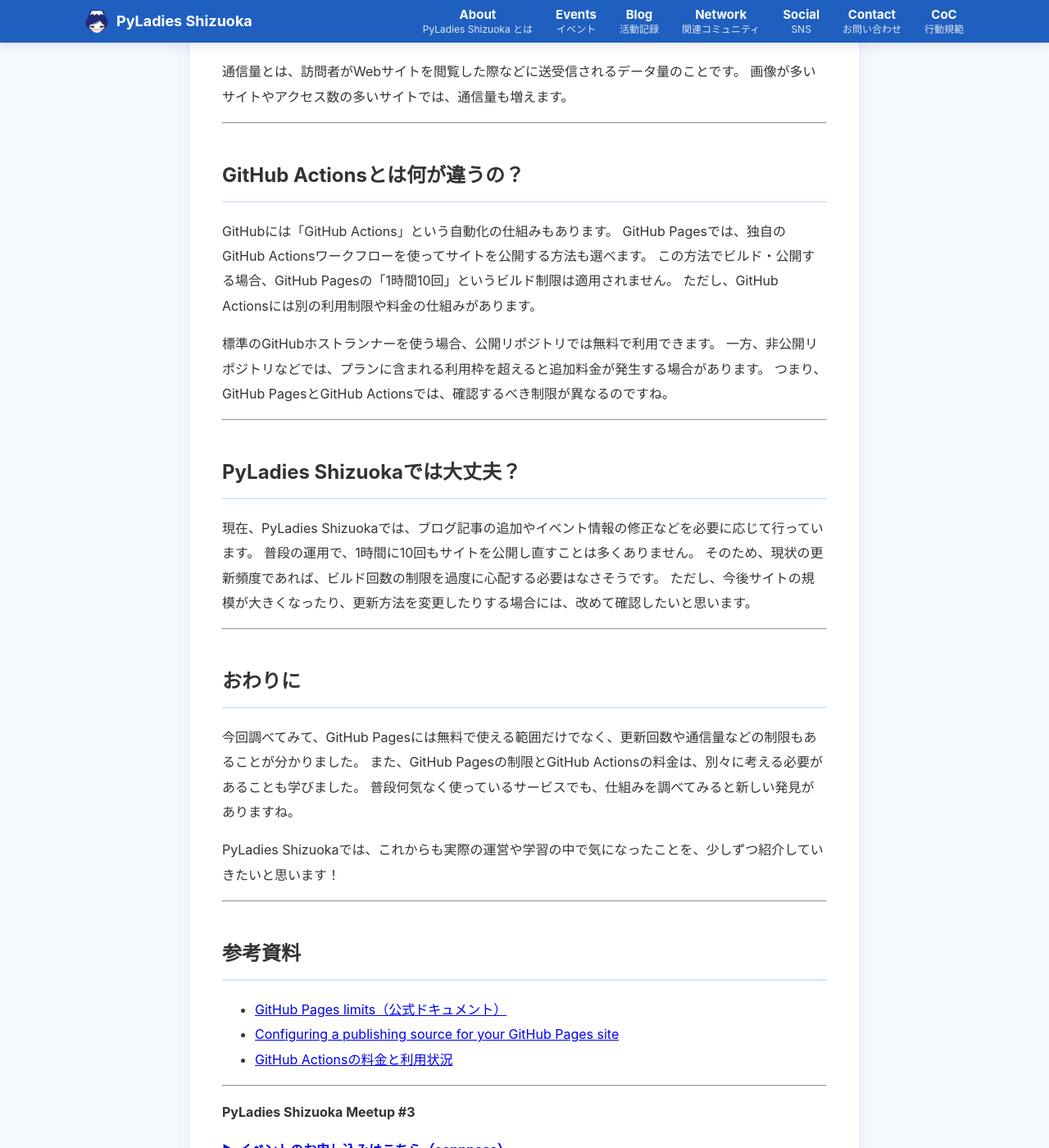
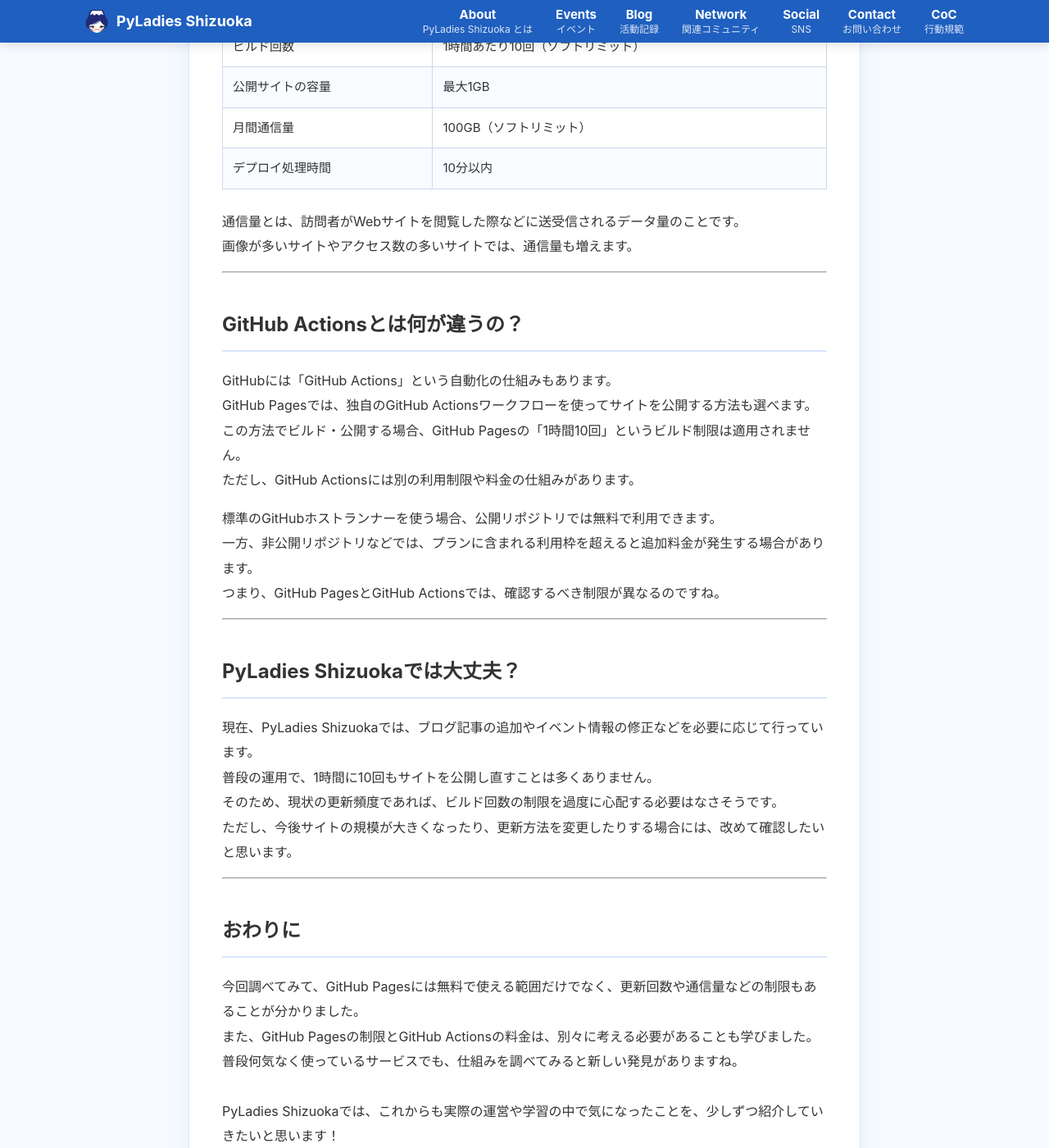
Before and after one commit to PyLadiesShizuoka/pyladiesshizuoka.github.io, a Jekyll site: the page built from _posts/2026-11-07-github-pages-free-limits.md, in a window 1280 px wide and 1400 px high, scrolled down 3120 px. Shown: the whole window at 82% size. Built offline with Jekyll 4.4.1, drawn with Linux system fonts in a browser that asks for light colours; some of the changed text lies outside the part shown.

Commit message:
Update 2026-11-07-github-pages-free-limits.md

```diff
--- a/_posts/2026-11-07-github-pages-free-limits.md
+++ b/_posts/2026-11-07-github-pages-free-limits.md
@@ -5,13 +5,13 @@
 ---
 こんにちは、PyLadies Shizuokaです！
 
-PyLadies ShizuokaのWebサイトは、GitHub Pagesを使って公開しています。
-普段はGitHub上でファイルを編集し、変更を保存（コミット）することでWebサイトを更新しています。
+PyLadies ShizuokaのWebサイトは、GitHub Pagesを使って公開しています。<br>
+普段はGitHub上でファイルを編集し、変更を保存（コミット）することでWebサイトを更新しています。<br>
 そんな中、ふと疑問が浮かびました。
 
 **「GitHub Pagesって、何度も更新していたら無料の利用枠を使い切ってしまうのでは？」**
 
-無料で使えるのはありがたいけれど、どこまで無料なのか、実はよく分かっていませんでした。
+無料で使えるのはありがたいけれど、どこまで無料なのか、実はよく分かっていませんでした。<br>
 そこで、GitHubの公式ドキュメントを調べてみました！
 
 ---
@@ -27,14 +27,14 @@
 
 今回調べるきっかけになったのは、私自身の勘違いでした。
 
-GitHub PagesでWebサイトを更新するたびに、**何かしらの「トークン」を消費している**と思っていたのです。
-生成AIのサービスでは、文章の処理量を「トークン」という単位で表すことがあります。
+GitHub PagesでWebサイトを更新するたびに、**何かしらの「トークン」を消費している**と思っていたのです。<br>
+生成AIのサービスでは、文章の処理量を「トークン」という単位で表すことがあります。<br>
 そのイメージから、
 
 - GitHub Pagesも更新するたびに無料枠を消費して、一定量を超えると有料になるのでは？
 - ブログを何度も書き直していたら、いつの間にか無料枠を使い切ってしまうのでは？
 
-と考えたり、心配したりしていました。
+と考えたり、心配したりしていました。<br>
 ところが、調べてみると、GitHub Pagesの更新は**生成AIのようにトークンを消費する仕組みではありません**でした。
 
 GitHub Pagesには、
@@ -42,9 +42,9 @@
 - 「ビルド回数」の制限がある
 - GitHub Actionsには「実行時間」などに応じた利用枠や料金の仕組みがある
 
-ことが分かりました。
-つまり、私が心配していた「更新するたびにトークンが減って、なくなったら有料になる」という理解は間違っていたのです。
-同じGitHubのサービスでも、何を利用するかによって制限や料金の考え方が違うのですね。
+ことが分かりました。<br>
+つまり、私が心配していた「更新するたびにトークンが減って、なくなったら有料になる」という理解は間違っていたのです。<br>
+同じGitHubのサービスでも、何を利用するかによって制限や料金の考え方が違うのですね。<br>
 
 では、実際にGitHub Pagesは何回まで更新できるのでしょうか？
 
@@ -72,13 +72,13 @@
 ---
 ## 10回を超えたら有料になるの？ {#pricing}
 
-ここが一番気になっていたところです。
+ここが一番気になっていたところです。<br>
 結論からいうと、
 
 **10回を超えたからといって、自動的に有料になるわけではありません。**
 
-GitHub Pagesのビルド回数の制限は、料金の境界ではなく、サービスを安定して提供するための制限です。
-そのため、料金を支払えば単純に更新回数を増やせる、という仕組みではありません。
+GitHub Pagesのビルド回数の制限は、料金の境界ではなく、サービスを安定して提供するための制限です。<br>
+そのため、料金を支払えば単純に更新回数を増やせる、という仕組みではありません。<br>
 
 ---
 ## ほかにも制限はあるの？ {#other-limits}
@@ -92,36 +92,36 @@
 | 月間通信量 | 100GB（ソフトリミット） |
 | デプロイ処理時間 | 10分以内 |
 
-通信量とは、訪問者がWebサイトを閲覧した際などに送受信されるデータ量のことです。
+通信量とは、訪問者がWebサイトを閲覧した際などに送受信されるデータ量のことです。<br>
 画像が多いサイトやアクセス数の多いサイトでは、通信量も増えます。
 
 ---
 ## GitHub Actionsとは何が違うの？ {#actions}
 
-GitHubには「GitHub Actions」という自動化の仕組みもあります。
-GitHub Pagesでは、独自のGitHub Actionsワークフローを使ってサイトを公開する方法も選べます。
-この方法でビルド・公開する場合、GitHub Pagesの「1時間10回」というビルド制限は適用されません。
-ただし、GitHub Actionsには別の利用制限や料金の仕組みがあります。
+GitHubには「GitHub Actions」という自動化の仕組みもあります。<br>
+GitHub Pagesでは、独自のGitHub Actionsワークフローを使ってサイトを公開する方法も選べます。<br>
+この方法でビルド・公開する場合、GitHub Pagesの「1時間10回」というビルド制限は適用されません。<br>
+ただし、GitHub Actionsには別の利用制限や料金の仕組みがあります。<br>
 
-標準のGitHubホストランナーを使う場合、公開リポジトリでは無料で利用できます。
-一方、非公開リポジトリなどでは、プランに含まれる利用枠を超えると追加料金が発生する場合があります。
-つまり、GitHub PagesとGitHub Actionsでは、確認するべき制限が異なるのですね。
+標準のGitHubホストランナーを使う場合、公開リポジトリでは無料で利用できます。<br>
+一方、非公開リポジトリなどでは、プランに含まれる利用枠を超えると追加料金が発生する場合があります。<br>
+つまり、GitHub PagesとGitHub Actionsでは、確認するべき制限が異なるのですね。<br>
 
 ---
 ## PyLadies Shizuokaでは大丈夫？ {#pyladies}
 
-現在、PyLadies Shizuokaでは、ブログ記事の追加やイベント情報の修正などを必要に応じて行っています。
-普段の運用で、1時間に10回もサイトを公開し直すことは多くありません。
-そのため、現状の更新頻度であれば、ビルド回数の制限を過度に心配する必要はなさそうです。
-ただし、今後サイトの規模が大きくなったり、更新方法を変更したりする場合には、改めて確認したいと思います。
+現在、PyLadies Shizuokaでは、ブログ記事の追加やイベント情報の修正などを必要に応じて行っています。<br>
+普段の運用で、1時間に10回もサイトを公開し直すことは多くありません。<br>
+そのため、現状の更新頻度であれば、ビルド回数の制限を過度に心配する必要はなさそうです。<br>
+ただし、今後サイトの規模が大きくなったり、更新方法を変更したりする場合には、改めて確認したいと思います。<br>
 
 ---
 ## おわりに {#summary}
 
-今回調べてみて、GitHub Pagesには無料で使える範囲だけでなく、更新回数や通信量などの制限もあることが分かりました。
-また、GitHub Pagesの制限とGitHub Actionsの料金は、別々に考える必要があることも学びました。
-普段何気なく使っているサービスでも、仕組みを調べてみると新しい発見がありますね。
-
+今回調べてみて、GitHub Pagesには無料で使える範囲だけでなく、更新回数や通信量などの制限もあることが分かりました。<br>
+また、GitHub Pagesの制限とGitHub Actionsの料金は、別々に考える必要があることも学びました。<br>
+普段何気なく使っているサービスでも、仕組みを調べてみると新しい発見がありますね。<br>
+<br>
 PyLadies Shizuokaでは、これからも実際の運営や学習の中で気になったことを、少しずつ紹介していきたいと思います！
 
 ---
```
